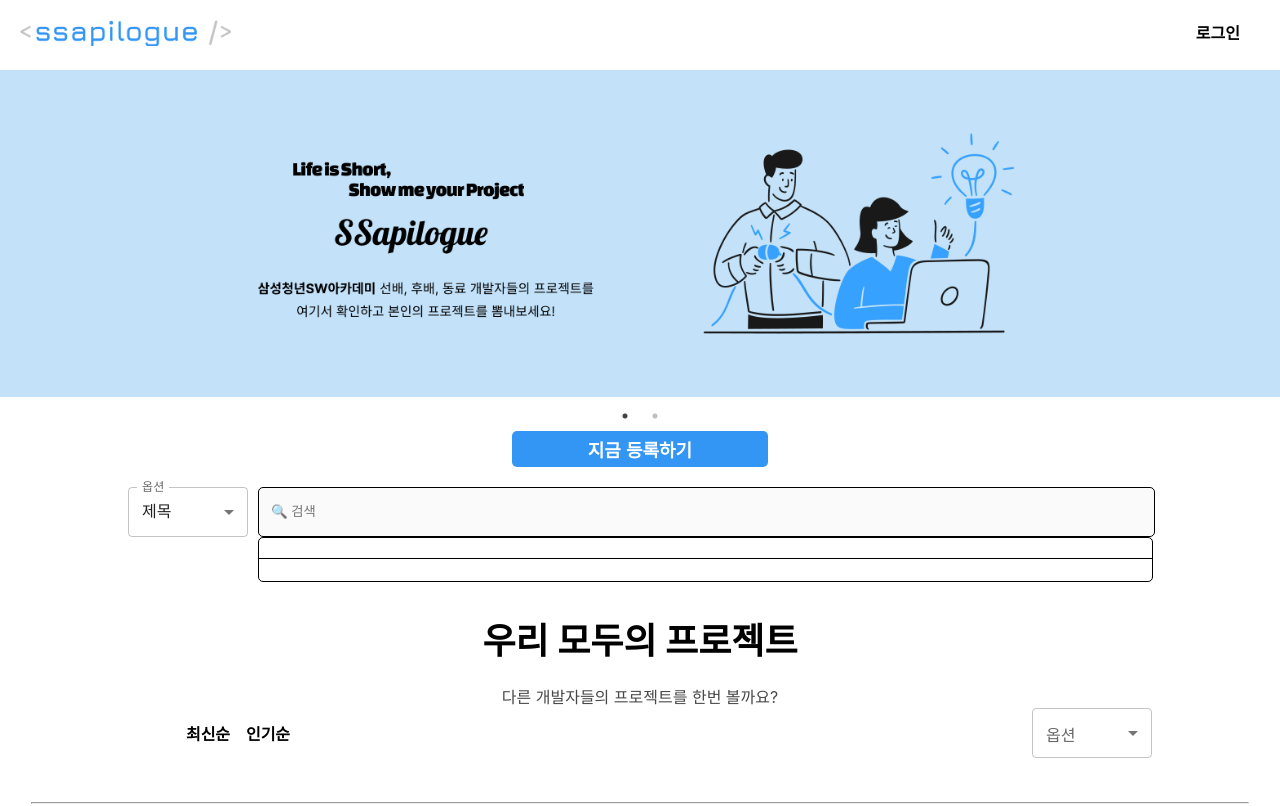
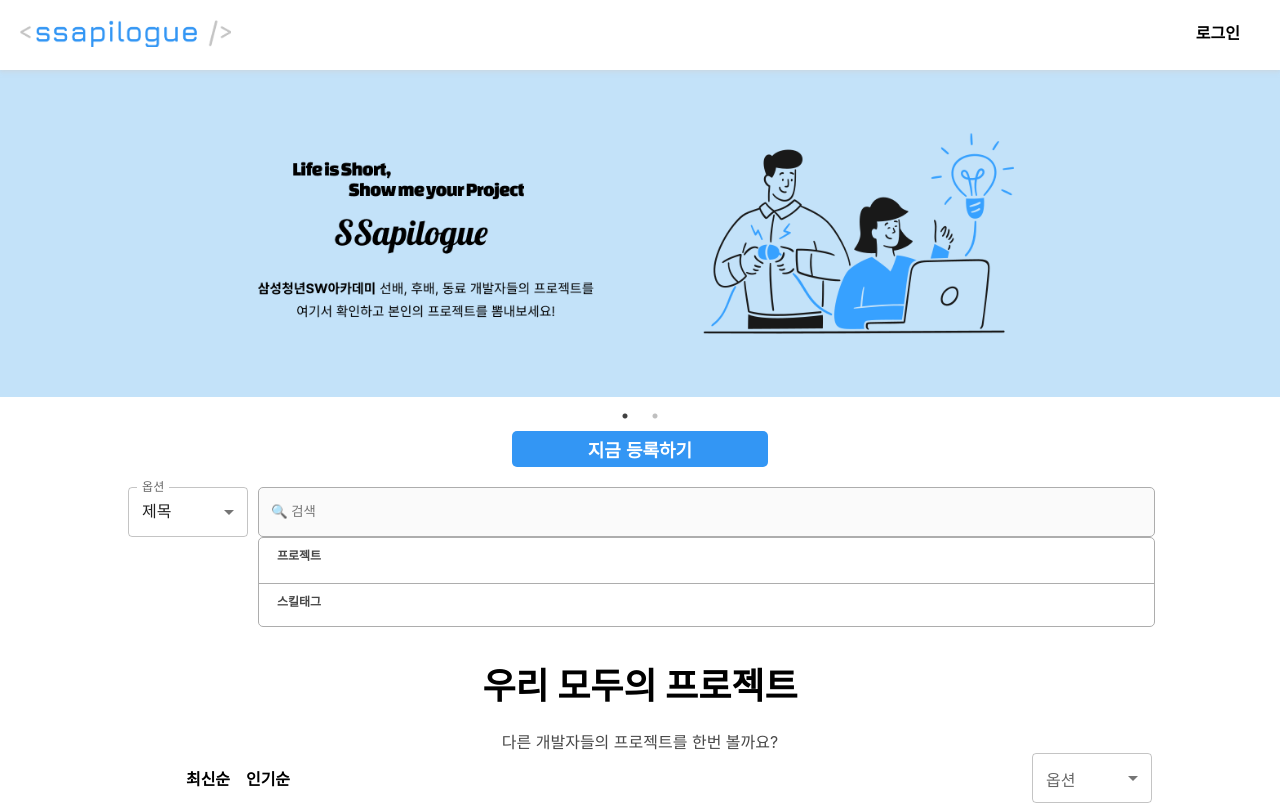
Before and after one commit to kimhyeongjun95/Ssapilogue, a React (Create React App) app in the folder frontend/: page / in a window 1280 px wide. Shown: the top 806 px of the page. Built offline with nearby package versions, Linux system fonts and the light colour scheme; a small style sheet from the web is missing.

Commit message:
chore: 홈페이지, navbar css

```diff
--- a/frontend/src/components/Navbar/style.scss
+++ b/frontend/src/components/Navbar/style.scss
@@ -1,5 +1,5 @@
 .logo {
-  width: 20%;
+  height: 27px;
 }
 
 .person-image {
@@ -8,6 +8,10 @@
   // box-shadow: 0 0 0 1px;
   // border: 0.1px solid;
   border-radius: 70%;
+}
+
+.person-image:hover {
+  cursor: pointer;
 }
 
 nav {
@@ -22,6 +26,7 @@ nav {
   padding-top: 5px;
   padding-bottom: 5px;
   background-color: white;
+  box-shadow: 0 2px 4px 0 hsl(0deg 0% 81% / 50%);
 
   .home {
     text-decoration: none;
@@ -41,6 +46,11 @@ nav {
     text-decoration: none;
     color: black;
     font-weight: bold;
+  }
+
+  .login_text:hover {
+    cursor: pointer;
+    transform: scale(1.05);
   }
 
   .navbar-profile-image {
--- a/frontend/src/pages/HomePage/index.jsx
+++ b/frontend/src/pages/HomePage/index.jsx
@@ -120,19 +120,21 @@ const HomePage = () => {
           <div style={{ width : "100%" }}>
             <input className="home-search-input" placeholder="🔍 검색" type="text" onChange={e => search(e)} onKeyPress={(e) => search(e)} />
             <div className="home-search-main">
+              <div className="home-search-label">프로젝트</div>
               <div className="home-search-title">
                 {dropResult && dropResult.map((search, idx) => (
-                  <div style={{ marginBottom : "3px" }} key={idx}>
+                  <div style={{ marginBottom : "5px", fontWeight : 'bold', color : '#484848' }} key={idx}>
                     {search.title}
                   </div>
                 ))}
               </div>
+              <div className="home-search-label">스킬태그</div>
               <div className="home-search-tech">
                 {techSearchResult && techSearchResult.map((tech, idx) => (
                   <span key={idx}>
                     <Chip
                       onClick={techStackClickSearch}
-                      style={{ height : "24px", marginRight : "5px", backgroundColor : "#3396F4", color:'white', fontWeight:'bold'}}
+                      style={{ height : "24px", margin : "5px 3px", backgroundColor : "#3396F4", color:'white', fontWeight:'bold'}}
                       label={tech}
                     />
                   </span>
--- a/frontend/src/pages/HomePage/style.scss
+++ b/frontend/src/pages/HomePage/style.scss
@@ -22,6 +22,11 @@
   border-radius: 5px;
 }
 
+.post-project-btn:hover {
+  cursor: pointer;
+  transform: scale(1.01);
+}
+
 .home-search {
   display: flex;
   margin-top: 20px;
@@ -38,23 +43,29 @@
   width: 97.5%;
   height: 46px;
   background-color: #fafafa;
-  border: 1px solid black;
+  border: 1px solid #ADADAD;
   border-radius: 5px;
 }
 
 .home-search-main {
   margin-left: 10px;
-  width: calc(97.5% + 12px);
-  border: 1px solid black;
+  width: calc(97.5% + 14px);
+  border: 1px solid #ADADAD;
   border-radius: 5px;
+  display: flex;
+  flex-direction: column;
+}
+
+.home-search-label {
+  padding: 8px 2% 0;
+  color: #484848;
+  font-size: 12px;
+  font-weight: bold;
 }
 
 .home-search-title {
   max-height: 126px;
-  border-bottom: 1px solid black;
-  overflow: scroll;
-  overflow-x: hidden;
-  margin-bottom: 5px;
+  border-bottom: 1px solid #ADADAD;
   padding: 10px 2%;
 }
 
@@ -98,10 +109,6 @@
   flex-wrap: wrap;
 }
 
-.body {
-  -ms-overflow-style: none;
-}
-::-webkit-scrollbar { display: none; }
 .home-card {
   display: flex;
   justify-content: center;
```
